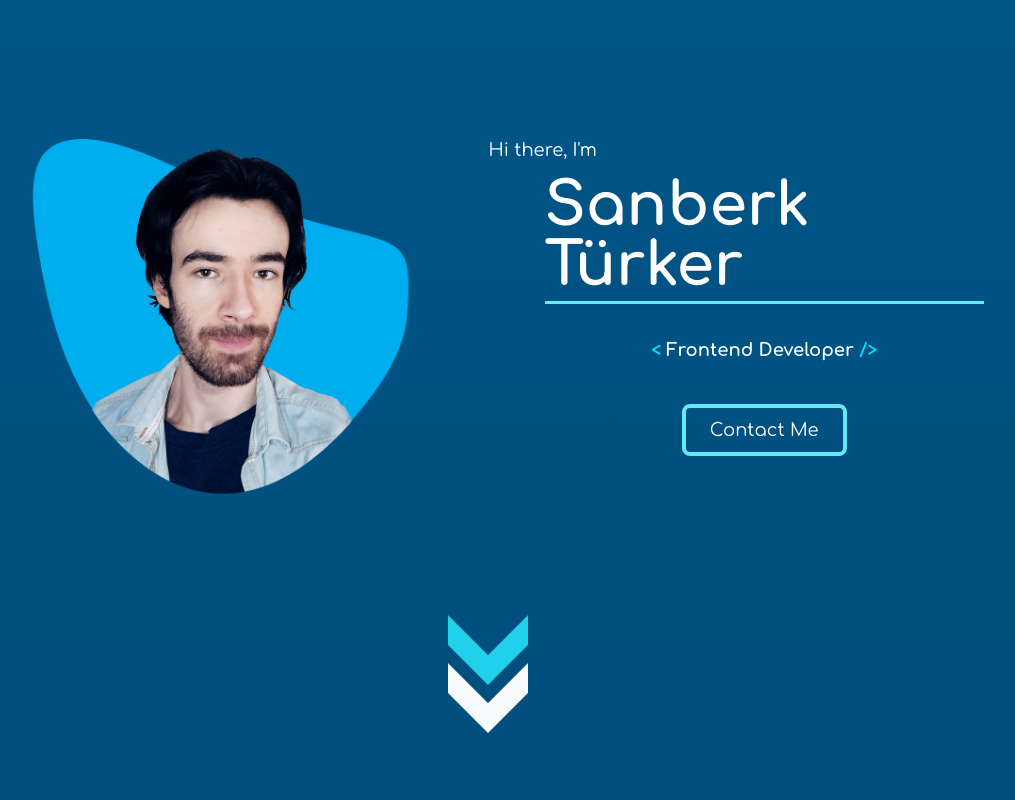
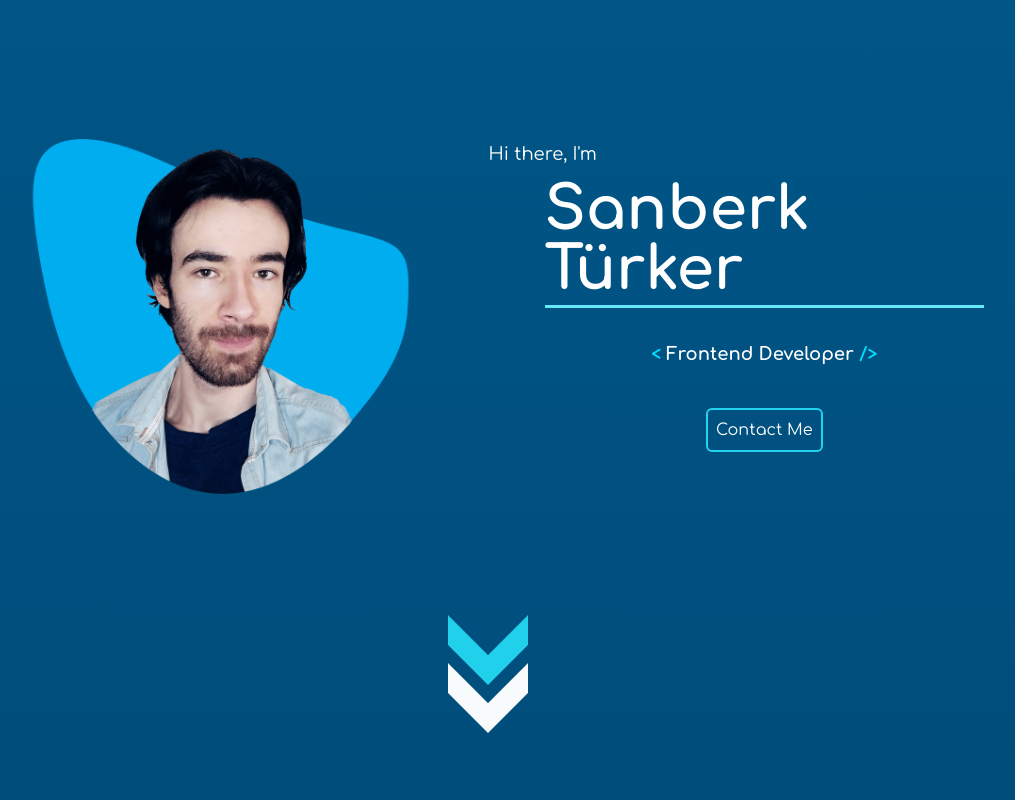
Before and after one commit to sanberkHax/sanberk.dev, a Next.js app: page / in a window 1280 px wide. Shown: the top 800 px of the page, without its empty margins (152-1167 px from the left). Built offline with nearby package versions, Linux system fonts and the light colour scheme.

Commit message:
Add link option to button & smotth-scroll

```diff
--- a/src/components/Button.tsx
+++ b/src/components/Button.tsx
@@ -1,3 +1,4 @@
+import Link from 'next/link';
 import React from 'react';
 
 type Variant = 'sm' | 'md' | 'lg';
@@ -7,10 +8,11 @@ interface Props {
   children: React.ReactNode;
   className?: string;
   onClick?: React.MouseEventHandler<HTMLButtonElement>;
+  link?: string;
 }
 
 const commonStyles =
-  'bg-transparent border-4 border-cyan-300 rounded-lg text-white hover:bg-sky-600 hover:border-sky-600';
+  'bg-transparent border-2 border-cyan-300 rounded-lg text-white hover:bg-sky-600 hover:border-sky-600';
 
 const sizes: Record<Variant, string> = {
   sm: `p-2 sm:px-4 text-sm sm:text-md`,
@@ -18,8 +20,25 @@ const sizes: Record<Variant, string> = {
   lg: 'py-2 px-6 sm:px-8 text-lg sm:text-xl',
 };
 
-export const Button = ({ variant, children, className, ...props }: Props) => {
+export const Button = ({
+  variant,
+  children,
+  className,
+  link,
+  ...props
+}: Props) => {
   const sizeClasses = sizes[variant];
+
+  if (link) {
+    return (
+      <Link
+        href={link}
+        className="text-white border-2 border-cyan-400 p-2 rounded-md hover:bg-sky-600 hover:border-sky-600 w-fit text-center z-10"
+      >
+        {children}
+      </Link>
+    );
+  }
 
   return (
     <button
--- a/src/components/Contact.tsx
+++ b/src/components/Contact.tsx
@@ -3,7 +3,10 @@ import { Typography } from './Typography';
 
 export const Contact = () => {
   return (
-    <section className="flex gap-8 sm:gap-14 flex-col justify-center items-center min-h-screen w-full text-white sm">
+    <section
+      className="flex gap-8 sm:gap-14 flex-col justify-center items-center min-h-screen w-full text-white sm"
+      id="contact-me"
+    >
       <Typography variant="h2" bold>
         Contact Me
       </Typography>
--- a/src/components/Hero.tsx
+++ b/src/components/Hero.tsx
@@ -24,7 +24,11 @@ export const Hero = () => {
         </motion.div>
         <div className="flex flex-col justify-around items-center gap-10">
           <HeroHeadings />
-          <Button variant="md" className="animate-slideReveal">
+          <Button
+            variant="sm"
+            link="#contact-me"
+            className="text-white border-2 border-cyan-400 p-2 rounded-md hover:bg-sky-600 hover:border-sky-600 w-fit text-center z-10"
+          >
             Contact Me
           </Button>
         </div>
--- a/src/components/Project.tsx
+++ b/src/components/Project.tsx
@@ -2,8 +2,7 @@ import React from 'react';
 import { Card } from './Card';
 import { Typography } from './Typography';
 import Image from 'next/image';
-import Link from 'next/link';
-import { Icon } from './Icon';
+import { Button } from './Button';
 
 type Props = {
   title: string;
@@ -29,12 +28,13 @@ export const Project = ({
           <Typography variant="h3" bold className="text-[#00E0FF] z-10">
             {title}
           </Typography>
-          <Link
-            href={link}
+          <Button
+            variant="sm"
+            link={link}
             className="border-2 border-cyan-400 p-2 rounded-md hover:bg-sky-600 hover:border-sky-600 w-fit text-center z-10"
           >
             Repository
-          </Link>
+          </Button>
         </div>
         <Typography variant="body" className="z-10">
           {description}
@@ -57,12 +57,13 @@ export const Project = ({
           </div>
         )}
       </Card>
-      <Link
-        href={link}
+      <Button
+        variant="sm"
+        link={link}
         className="border-2 border-cyan-400 p-2 rounded-md hover:bg-sky-600 hover:border-sky-600"
       >
         Details
-      </Link>
+      </Button>
     </div>
   );
 };
--- a/src/pages/index.tsx
+++ b/src/pages/index.tsx
@@ -1,6 +1,5 @@
 import { About } from '@/components/About';
 import { Contact } from '@/components/Contact';
-import { ContactForm } from '@/components/ContactForm';
 import { Hero } from '@/components/Hero';
 import { ProjectList } from '@/components/ProjectList';
 import { Technologies } from '@/components/Technologies';
--- a/src/styles/globals.css
+++ b/src/styles/globals.css
@@ -7,5 +7,6 @@
 @layer base {
   html {
     font-family: 'Comfortaa', cursive;
+    scroll-behavior: smooth !important;
   }
 }
```
